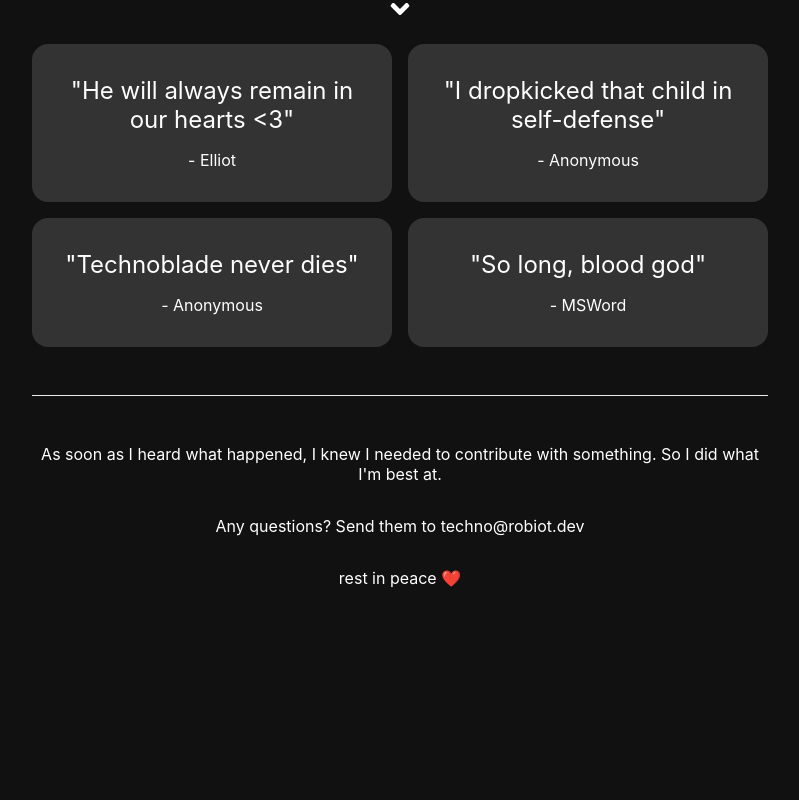
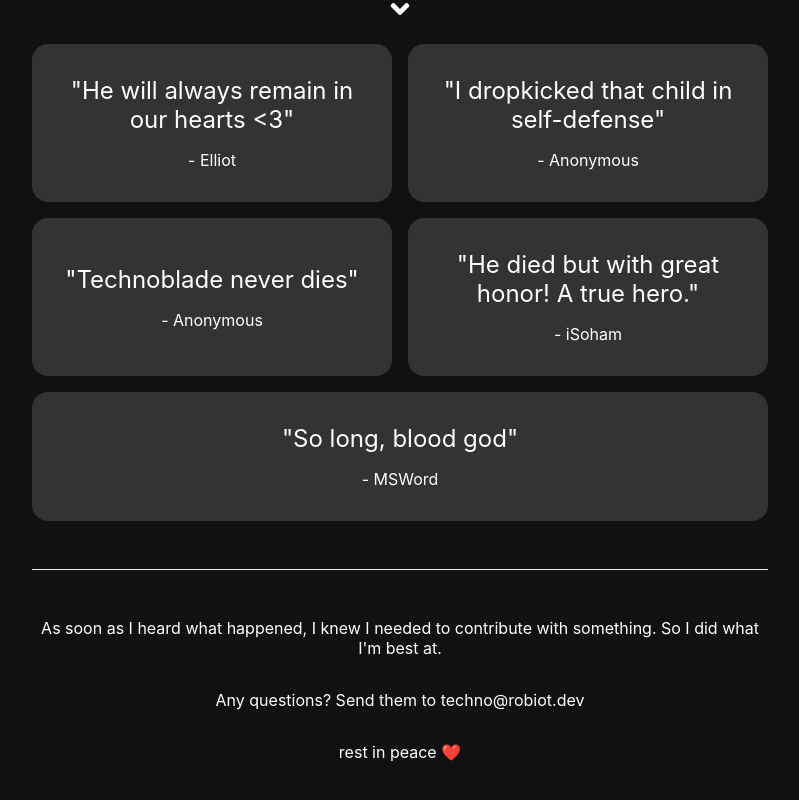
Before and after one commit to robiot/technoblade, a Next.js app: page / in a window 1280 px wide. Shown: the part 756-1556 px from the top of the page, without its empty margins (240-1039 px from the left). Before the commit the page ends 1392 px from the top, so only its background shows below. Built offline with nearby package versions, Linux system fonts and the light colour scheme.

Commit message:
A true hero. (#2)
Co-authored-by: Elliot <r0w80abc@gmail.com>

```diff
--- a/quotes.ts
+++ b/quotes.ts
@@ -23,6 +23,10 @@ export const Quotes: {
     quote: "Technoblade never dies",
   },
   {
+    quote: "He died but with great honor! A true hero.",
+    author: "iSoham"
+  },
+  {
     quote: "So long, blood god",
     author: "MSWord",
   },
```
